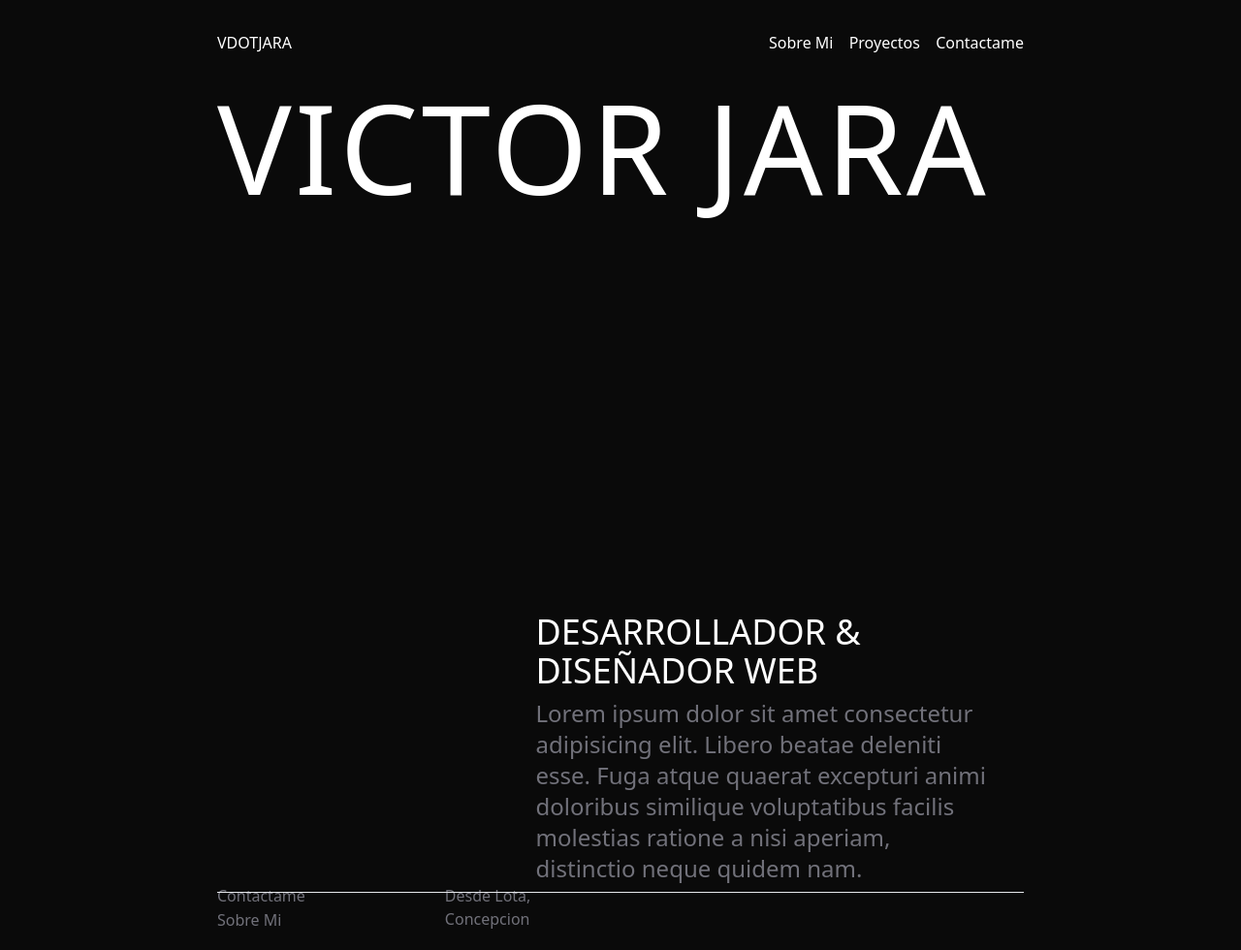
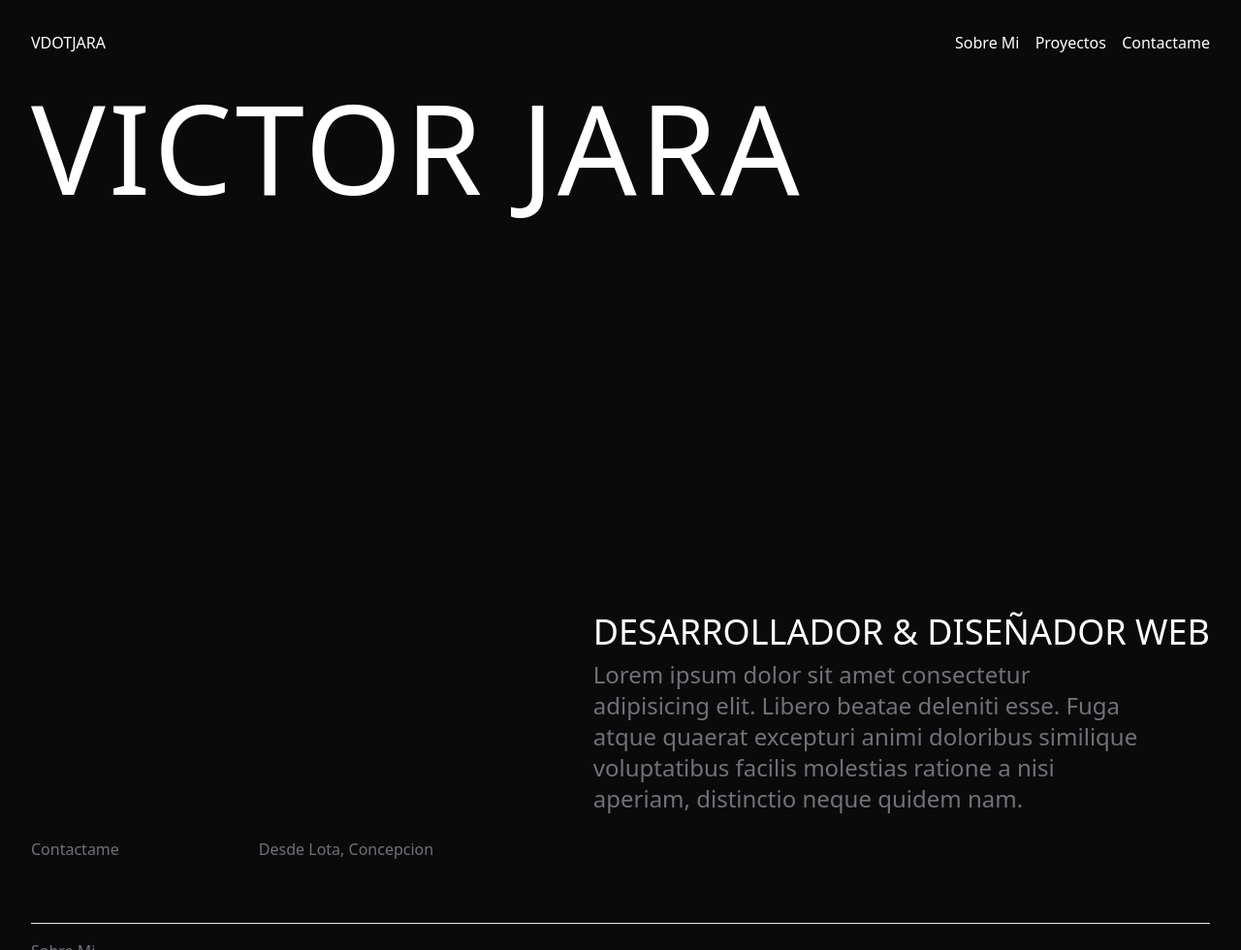
Before and after one commit to vdotjara/tailwindcss-portfolio, a website: page public/index.html in a window 1280 px wide. Shown: the top 980 px of the page at 97% size. Drawn offline with Linux system fonts and the light colour scheme.

Commit message:
width fixed

```diff
--- a/public/index.html
+++ b/public/index.html
@@ -9,7 +9,7 @@
   <body class="bg-neutral-950 text-white">
     <!-- Global Container -->
     <div
-      class="container mx-auto max-w-6xl px-8 py-8 md:h-full md:max-w-full md:px-56"
+      class="container mx-auto max-w-7xl px-8 py-8"
     >
       <!-- Nav Section -->
       <nav class="flex item-center justify-between">
@@ -32,7 +32,7 @@
       <!-- Hero Section -->
       <section id="hero">
         <!-- Hero Container -->
-        <div class="flex flex-col h-screen">
+        <div class="flex flex-col">
           <!-- Hero Heading -->
           <div
             class="mx-auto my-16 text-8xl md:mt-4 md:text-9xl md:mx-0 md:mb-40 md:tracking-wide font-grafier"
```
Also changed, not shown: public/style.css, static/fonts/PPGrafier-Black.otf (renamed from public/fonts/PPGrafier-Black.otf), static/fonts/PPGrafier-BlackDisplay.otf (renamed from public/fonts/PPGrafier-BlackDisplay.otf), static/fonts/PPGrafier-Regular.otf (renamed from public/fonts/PPGrafier-Regular.otf), static/fonts/PPGrafier-RegularDisplay.otf (renamed from public/fonts/PPGrafier-RegularDisplay.otf), static/fonts/PPMori-Extralight.otf (renamed from public/fonts/PPMori-Extralight.otf), static/fonts/PPMori-ExtralightItalic.otf (renamed from public/fonts/PPMori-ExtralightItalic.otf), static/fonts/PPMori-Regular.otf (renamed from public/fonts/PPMori-Regular.otf), static/fonts/PPMori-RegularItalic.otf (renamed from public/fonts/PPMori-RegularItalic.otf), static/fonts/PPMori-SemiBold.otf (renamed from public/fonts/PPMori-SemiBold.otf), static/fonts/PPMori-SemiBoldItalic.otf (renamed from public/fonts/PPMori-SemiBoldItalic.otf).
